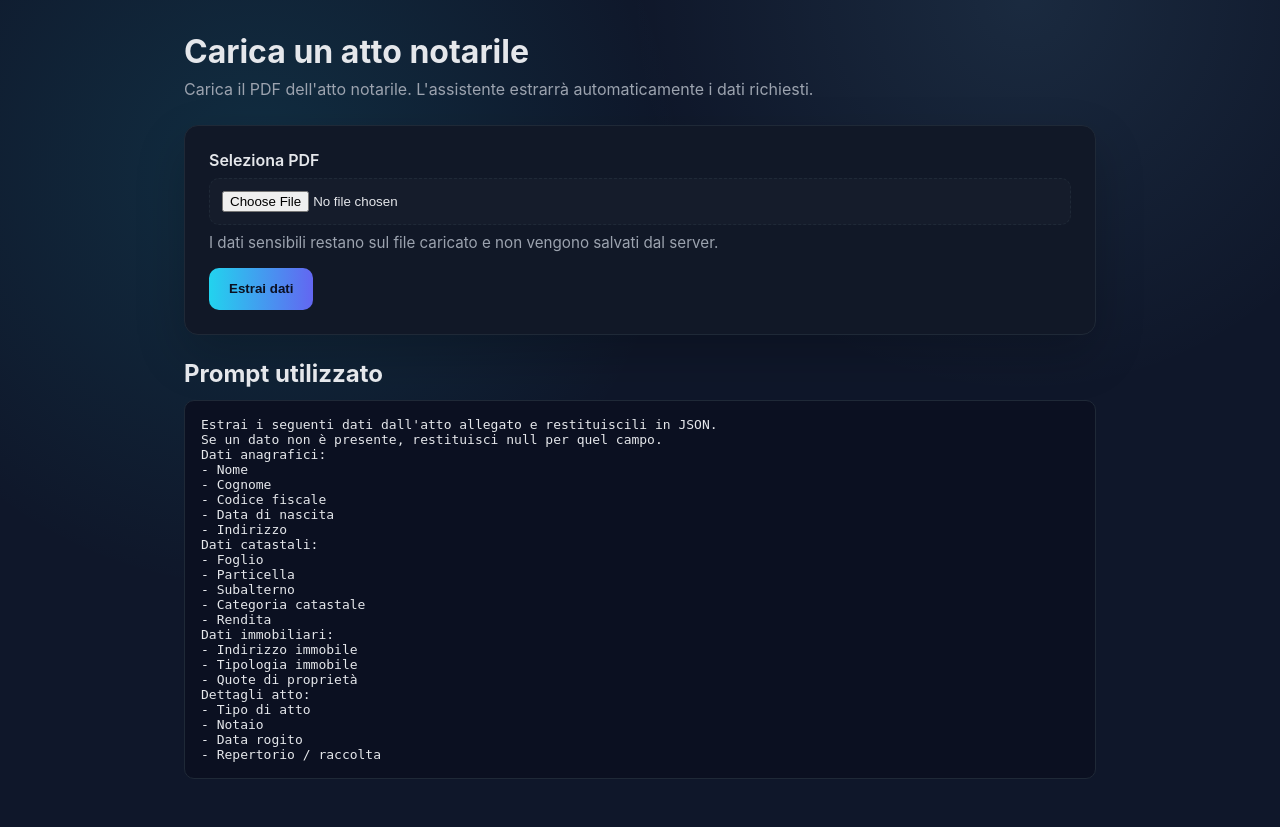
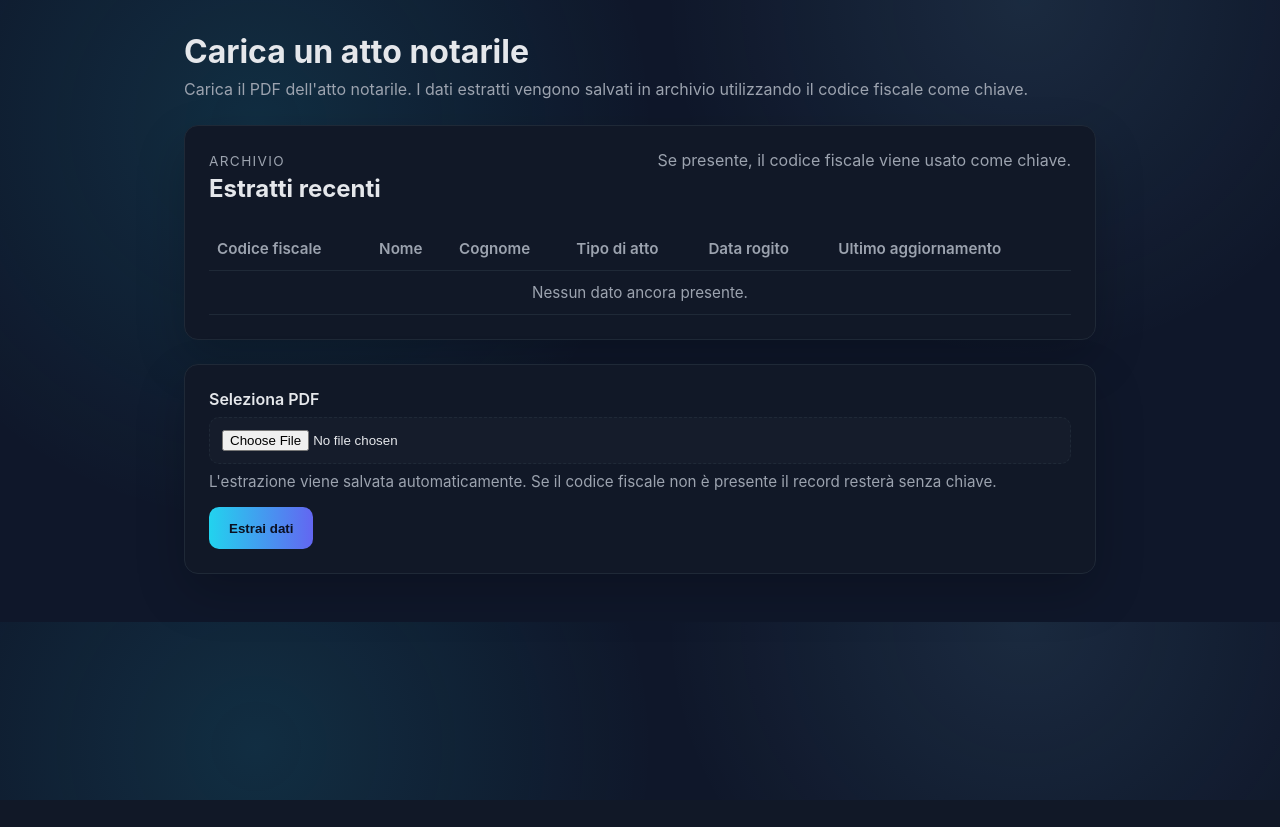
Before and after one commit to Gigibit/evelina, a Flask app: page / in a window 1280 px wide. After the commit the page ends 800 px from the top, so only its background shows below. Run offline with Flask 3, Linux system fonts and the light colour scheme; data that the repository does not hold is empty.

Commit message:
Handle missing codice fiscale and simplify archive

```diff
--- a/app.py
+++ b/app.py
@@ -1,6 +1,9 @@
 import json
 import os
+import sqlite3
+from contextlib import closing
 from io import BytesIO
+from pathlib import Path
 
 from dotenv import load_dotenv
 from flask import Flask, flash, redirect, render_template, request, url_for
@@ -11,6 +14,17 @@ load_dotenv()
 
 app = Flask(__name__)
 app.secret_key = os.getenv("FLASK_SECRET_KEY", "change-me")
+DATABASE_PATH = Path(os.getenv("DATABASE_PATH", "extractions.db"))
+
+
+CREATE_TABLE_SQL = """
+CREATE TABLE IF NOT EXISTS extractions (
+    id INTEGER PRIMARY KEY AUTOINCREMENT,
+    codice_fiscale TEXT UNIQUE,
+    data JSON NOT NULL,
+    created_at TIMESTAMP DEFAULT CURRENT_TIMESTAMP
+)
+"""
 
 
 DATA_FIELDS = {
@@ -44,6 +58,124 @@ DATA_FIELDS = {
 
 class ExtractionError(Exception):
     """Raised when data extraction fails."""
+
+
+def get_db_connection() -> sqlite3.Connection:
+    DATABASE_PATH.parent.mkdir(parents=True, exist_ok=True)
+    connection = sqlite3.connect(str(DATABASE_PATH))
+    connection.row_factory = sqlite3.Row
+    return connection
+
+
+def _migrate_schema(connection: sqlite3.Connection) -> None:
+    columns = connection.execute("PRAGMA table_info(extractions)").fetchall()
+
+    if not columns:
+        connection.execute(CREATE_TABLE_SQL)
+        connection.commit()
+        return
+
+    column_names = {column[1] for column in columns}
+
+    if "id" in column_names:
+        return
+
+    connection.executescript(
+        """
+        ALTER TABLE extractions RENAME TO extractions_old;
+        CREATE TABLE extractions (
+            id INTEGER PRIMARY KEY AUTOINCREMENT,
+            codice_fiscale TEXT UNIQUE,
+            data JSON NOT NULL,
+            created_at TIMESTAMP DEFAULT CURRENT_TIMESTAMP
+        );
+        INSERT INTO extractions (codice_fiscale, data, created_at)
+        SELECT codice_fiscale, data, created_at FROM extractions_old;
+        DROP TABLE extractions_old;
+        """
+    )
+    connection.commit()
+
+
+def init_db() -> None:
+    with closing(get_db_connection()) as connection:
+        _migrate_schema(connection)
+
+
+def extract_codice_fiscale(data: dict) -> str | None:
+    codice = (
+        data.get("Dati anagrafici", {}).get("Codice fiscale")
+        or data.get("codice_fiscale")
+        or data.get("codice fiscale")
+    )
+
+    if isinstance(codice, str):
+        codice = codice.strip()
+
+    return codice
+
+
+def save_extraction(data: dict) -> None:
+    codice_fiscale = extract_codice_fiscale(data)
+
+    serialized = json.dumps(data, ensure_ascii=False)
+
+    with closing(get_db_connection()) as connection:
+        if codice_fiscale:
+            connection.execute(
+                """
+                INSERT INTO extractions (codice_fiscale, data, created_at)
+                VALUES (?, ?, CURRENT_TIMESTAMP)
+                ON CONFLICT(codice_fiscale) DO UPDATE SET
+                    data=excluded.data,
+                    created_at=CURRENT_TIMESTAMP
+                """,
+                (codice_fiscale, serialized),
+            )
+        else:
+            connection.execute(
+                """
+                INSERT INTO extractions (data, created_at)
+                VALUES (?, CURRENT_TIMESTAMP)
+                """,
+                (serialized,),
+            )
+        connection.commit()
+
+
+def list_extractions() -> list[dict]:
+    with closing(get_db_connection()) as connection:
+        rows = connection.execute(
+            """
+            SELECT codice_fiscale, data, created_at
+            FROM extractions
+            ORDER BY datetime(created_at) DESC
+            """
+        ).fetchall()
+
+    items = []
+    for row in rows:
+        payload = json.loads(row["data"])
+        anagrafica = payload.get("Dati anagrafici", {})
+        dettagli_atto = payload.get("Dettagli atto", {})
+        dati_immobiliari = payload.get("Dati immobiliari", {})
+
+        items.append(
+            {
+                "codice_fiscale": row["codice_fiscale"],
+                "nome": anagrafica.get("Nome"),
+                "cognome": anagrafica.get("Cognome"),
+                "indirizzo": dati_immobiliari.get("Indirizzo immobile"),
+                "tipo_atto": dettagli_atto.get("Tipo di atto"),
+                "data_rogito": dettagli_atto.get("Data rogito"),
+                "updated_at": row["created_at"],
+            }
+        )
+
+    return items
+
+
+init_db()
 
 
 def build_prompt() -> str:
@@ -118,7 +250,8 @@ def ask_gpt(document_text: str) -> dict:
 
 @app.route("/")
 def index():
-    return render_template("index.html")
+    records = list_extractions()
+    return render_template("index.html", records=records)
 
 
 @app.route("/estrai", methods=["POST"])
@@ -129,9 +262,12 @@ def extract():
         flash("Carica un file PDF per procedere.")
         return redirect(url_for("index"))
 
+    codice_fiscale = None
     try:
         document_text = read_pdf(file_storage)
         extracted = ask_gpt(document_text)
+        codice_fiscale = extract_codice_fiscale(extracted)
+        save_extraction(extracted)
     except ExtractionError as exc:
         flash(str(exc))
         return redirect(url_for("index"))
@@ -142,6 +278,7 @@ def extract():
         "result.html",
         data=extracted,
         extracted_json=extracted_json,
+        codice_fiscale=codice_fiscale,
         prompt=build_prompt(),
     )
 
--- a/static/style.css
+++ b/static/style.css
@@ -121,3 +121,55 @@ button:hover {
 .back:hover {
   text-decoration: underline;
 }
+
+.card-title {
+  display: flex;
+  align-items: baseline;
+  justify-content: space-between;
+  gap: 1rem;
+}
+
+.muted {
+  color: var(--muted);
+  margin: 0;
+}
+
+.eyebrow {
+  text-transform: uppercase;
+  letter-spacing: 0.1em;
+  color: var(--muted);
+  font-size: 0.85rem;
+  margin: 0 0 0.35rem 0;
+}
+
+.table-wrapper {
+  overflow-x: auto;
+  margin-top: 1rem;
+}
+
+table.records {
+  width: 100%;
+  border-collapse: collapse;
+  font-size: 0.95rem;
+}
+
+table.records th,
+table.records td {
+  padding: 0.75rem 0.5rem;
+  text-align: left;
+  border-bottom: 1px solid var(--border);
+}
+
+table.records th {
+  color: var(--muted);
+  font-weight: 600;
+}
+
+table.records tr:hover td {
+  background: rgba(255, 255, 255, 0.02);
+}
+
+table.records tr.empty td {
+  text-align: center;
+  color: var(--muted);
+}
--- a/templates/index.html
+++ b/templates/index.html
@@ -10,7 +10,7 @@
   <main class="container">
     <header>
       <h1>Carica un atto notarile</h1>
-      <p>Carica il PDF dell'atto notarile. L'assistente estrarrà automaticamente i dati richiesti.</p>
+      <p>Carica il PDF dell'atto notarile. I dati estratti vengono salvati in archivio utilizzando il codice fiscale come chiave.</p>
     </header>
 
     {% with messages = get_flashed_messages() %}
@@ -23,17 +23,54 @@
       {% endif %}
     {% endwith %}
 
+    <section class="card">
+      <div class="card-title">
+        <div>
+          <p class="eyebrow">Archivio</p>
+          <h2>Estratti recenti</h2>
+        </div>
+        <p class="muted">Se presente, il codice fiscale viene usato come chiave.</p>
+      </div>
+      <div class="table-wrapper">
+        <table class="records">
+          <thead>
+            <tr>
+              <th>Codice fiscale</th>
+              <th>Nome</th>
+              <th>Cognome</th>
+              <th>Tipo di atto</th>
+              <th>Data rogito</th>
+              <th>Ultimo aggiornamento</th>
+            </tr>
+          </thead>
+          <tbody>
+            {% if records %}
+              {% for record in records %}
+                <tr>
+                  <td>{{ record.codice_fiscale or "—" }}</td>
+                  <td>{{ record.nome or "—" }}</td>
+                  <td>{{ record.cognome or "—" }}</td>
+                  <td>{{ record.tipo_atto or "—" }}</td>
+                  <td>{{ record.data_rogito or "—" }}</td>
+                  <td>{{ record.updated_at }}</td>
+                </tr>
+              {% endfor %}
+            {% else %}
+              <tr class="empty">
+                <td colspan="6">Nessun dato ancora presente.</td>
+              </tr>
+            {% endif %}
+          </tbody>
+        </table>
+      </div>
+    </section>
+
     <form action="{{ url_for('extract') }}" method="post" enctype="multipart/form-data" class="card">
       <label for="atto">Seleziona PDF</label>
       <input type="file" id="atto" name="atto" accept="application/pdf" required>
-      <p class="help">I dati sensibili restano sul file caricato e non vengono salvati dal server.</p>
+      <p class="help">L'estrazione viene salvata automaticamente. Se il codice fiscale non è presente il record resterà senza chiave.</p>
       <button type="submit">Estrai dati</button>
     </form>
-
-    <section class="prompt-preview">
-      <h2>Prompt utilizzato</h2>
-      <pre>{{ build_prompt() }}</pre>
-    </section>
   </main>
 </body>
 </html>
```
Also changed, not shown: templates/result.html (+5 -5 lines), tests/test_storage.py (added, +51 -0 lines).
